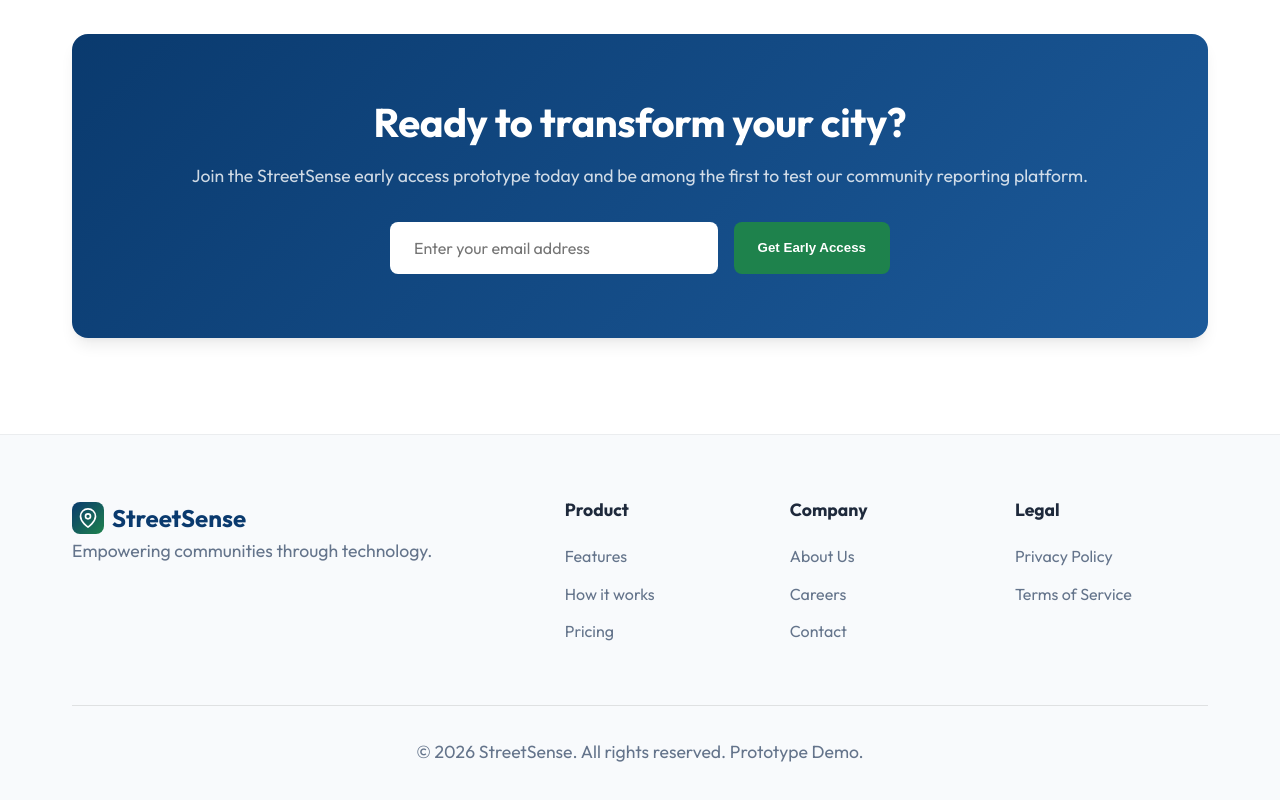
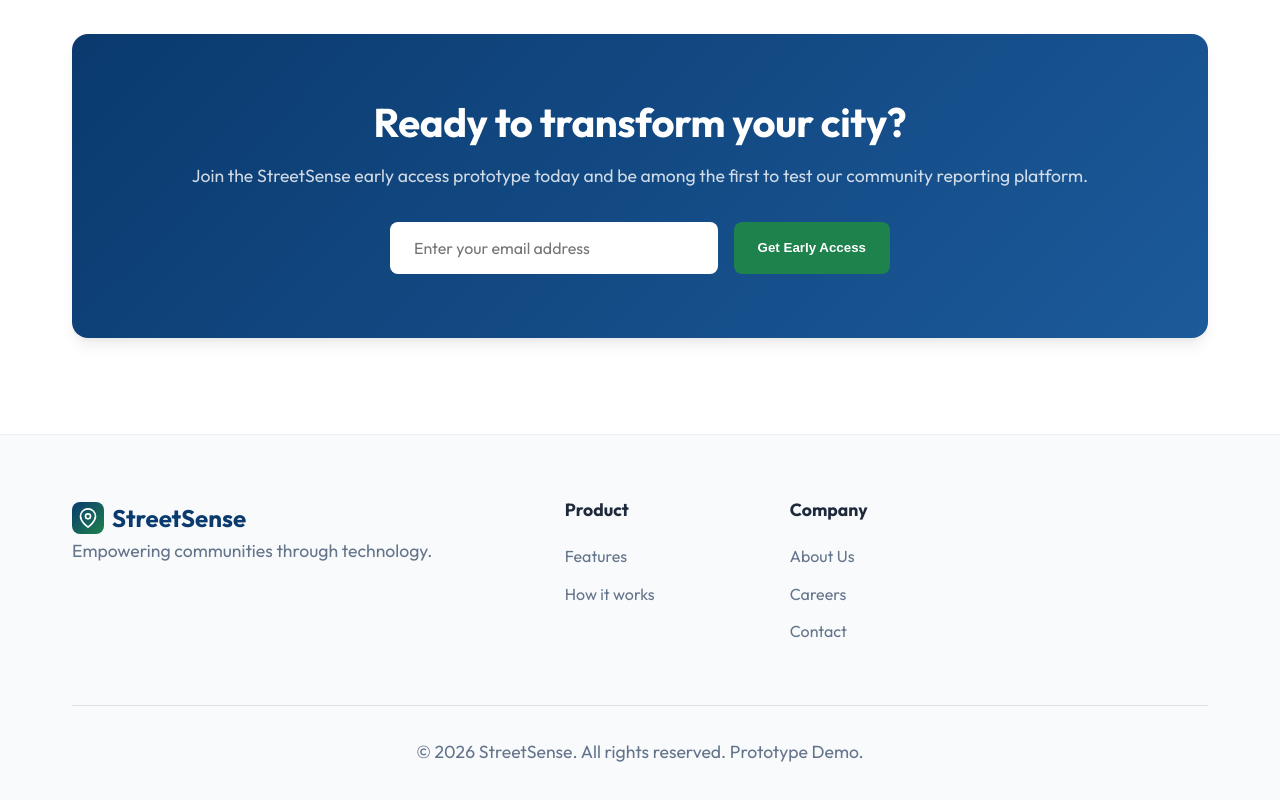
Before and after one commit to MaulK/StreetSense, a Next.js app: page / in a window 1280 px wide. Shown: the part 2089-2889 px from the top of the page. Built offline with nearby package versions, Linux system fonts and the light colour scheme.

Commit message:
feat: implement global styles, footer component, API proxy, and dashboard structure

```diff
--- a/src/app/dashboard/loading.jsx
+++ b/src/app/dashboard/loading.jsx
@@ -6,7 +6,7 @@ export default function Loading() {
         <div style={{ width: '150px', height: '35px', background: '#e0e0e0', borderRadius: '20px', animation: 'pulse 1.5s infinite' }}></div>
       </div>
 
-      <div style={{ display: 'grid', gridTemplateColumns: '1fr 1fr', gap: '30px' }}>
+      <div className="dashboard-grid">
         <section style={{ background: '#fff', padding: '25px', borderRadius: '16px', boxShadow: '0 4px 20px rgba(0,0,0,0.05)' }}>
           <div style={{ width: '250px', height: '30px', background: '#e0e0e0', borderRadius: '8px', marginBottom: '20px', animation: 'pulse 1.5s infinite' }}></div>
           <div style={{ display: 'flex', flexDirection: 'column', gap: '15px' }}>
--- a/src/app/dashboard/page.jsx
+++ b/src/app/dashboard/page.jsx
@@ -113,7 +113,7 @@ function DashboardContent() {
   ];
 
   return (
-    <div style={{ display: 'grid', gridTemplateColumns: '1fr 1fr', gap: '30px' }}>
+    <div className="dashboard-grid">
       {/* Left Column: Recent Reports */}
       <section style={{ background: '#fff', padding: '25px', borderRadius: '16px', boxShadow: '0 4px 20px rgba(0,0,0,0.05)' }}>
         <div style={{ display: 'flex', justifyContent: 'space-between', alignItems: 'center', borderBottom: '2px solid #f0f0f0', paddingBottom: '15px', marginBottom: '20px' }}>
--- a/src/app/globals.css
+++ b/src/app/globals.css
@@ -644,6 +644,12 @@ a {
   display: block;
 }
 
+.dashboard-grid {
+  display: grid;
+  grid-template-columns: 1fr 1fr;
+  gap: 30px;
+}
+
 /* Responsive */
 @media (max-width: 992px) {
   h1 { font-size: 2.8rem; }
@@ -656,6 +662,7 @@ a {
   .stats { justify-content: center; }
   .features-grid { grid-template-columns: repeat(2, 1fr); }
   .team-grid { grid-template-columns: repeat(2, 1fr); }
+  .dashboard-grid { grid-template-columns: 1fr; }
   .floating-card { left: -10px; bottom: 10px; }
   .footer-content { grid-template-columns: 1fr; gap: 2rem; }
 }
--- a/src/components/Footer.jsx
+++ b/src/components/Footer.jsx
@@ -22,18 +22,12 @@ export default function Footer() {
               <h4>Product</h4>
               <Link href="/#features">Features</Link>
               <Link href="/#how-it-works">How it works</Link>
-              <Link href="#">Pricing</Link>
             </div>
             <div className="link-group">
               <h4>Company</h4>
               <Link href="/about">About Us</Link>
               <Link href="/careers">Careers</Link>
               <Link href="/contact">Contact</Link>
-            </div>
-            <div className="link-group">
-              <h4>Legal</h4>
-              <Link href="#">Privacy Policy</Link>
-              <Link href="#">Terms of Service</Link>
             </div>
           </div>
         </div>
```
Also changed, not shown: src/proxy.ts (renamed from src/middleware.ts, +7 -4 lines).
